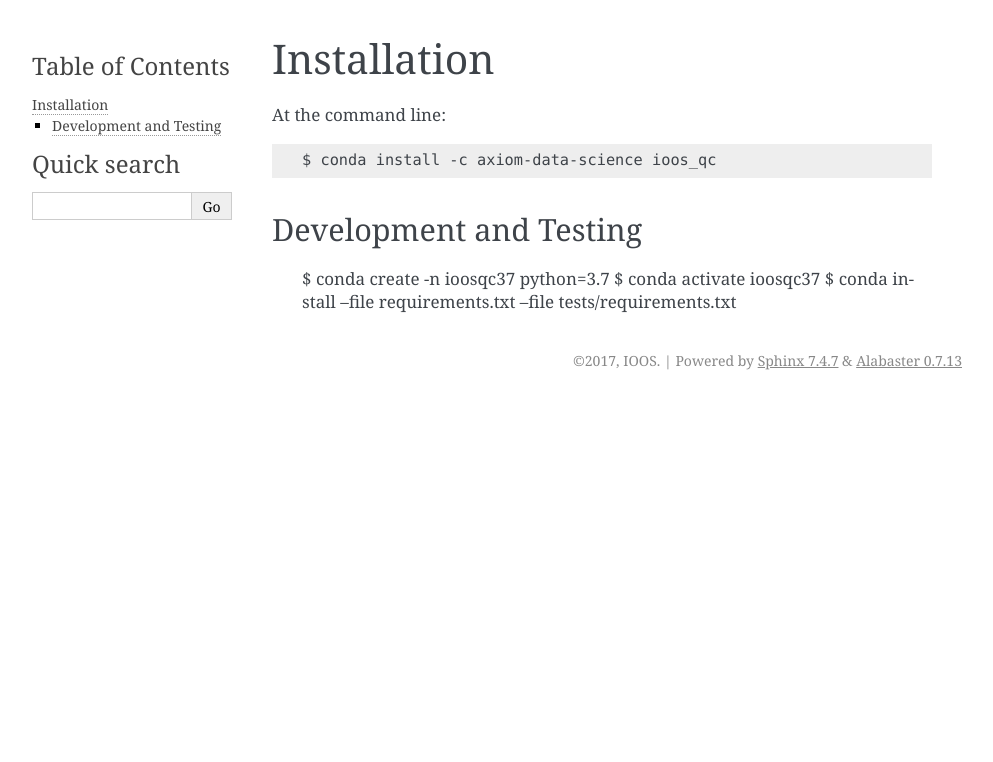
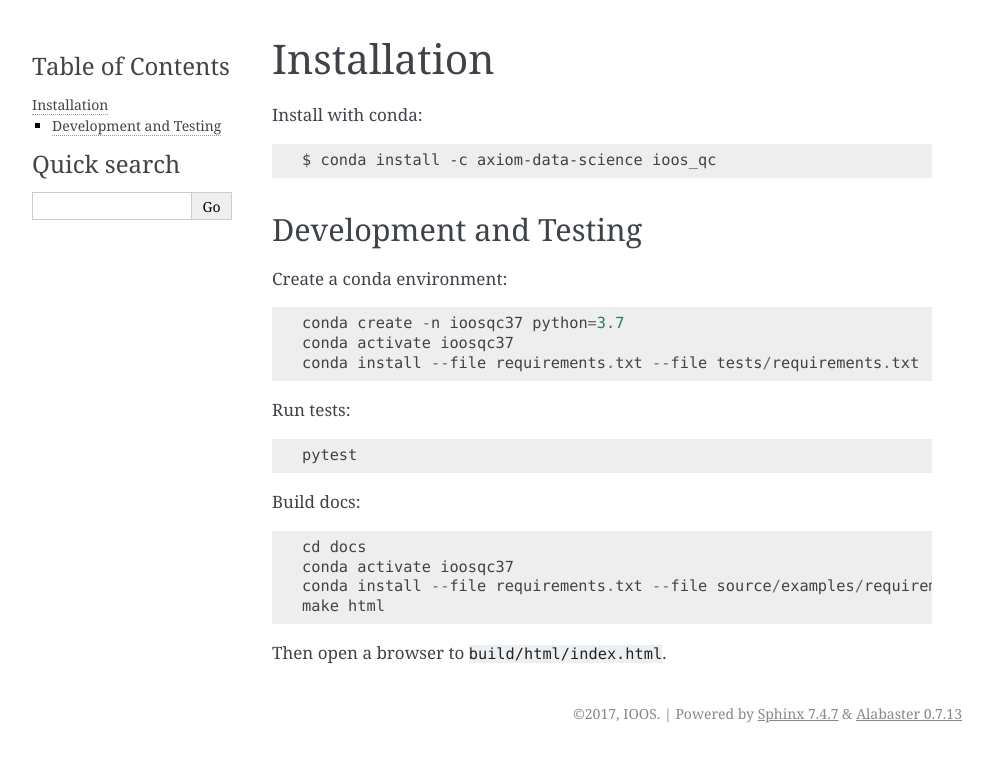
Before and after one commit to ioos/ioos_qc, a Sphinx documentation site: the page built from docs/source/installation.rst, in a window 1280 px wide. Shown: the top 762 px of the page, without its empty margins (148-1141 px from the left). Built offline with Sphinx 7.4.7, drawn with Linux system fonts in a browser that asks for light colours.

Commit message:
update development docs

```diff
--- a/docs/source/installation.rst
+++ b/docs/source/installation.rst
@@ -1,7 +1,7 @@
 Installation
 ============
 
-At the command line::
+Install with conda::
 
     $ conda install -c axiom-data-science ioos_qc
 
@@ -9,6 +9,22 @@ At the command line::
 Development and Testing
 -----------------------
 
-    $ conda create -n ioosqc37 python=3.7
-    $ conda activate ioosqc37
-    $ conda install --file requirements.txt --file tests/requirements.txt
+Create a conda environment::
+
+    conda create -n ioosqc37 python=3.7
+    conda activate ioosqc37
+    conda install --file requirements.txt --file tests/requirements.txt
+
+Run tests::
+
+    pytest
+
+
+Build docs::
+
+    cd docs
+    conda activate ioosqc37
+    conda install --file requirements.txt --file source/examples/requirements.txt
+    make html
+
+Then open a browser to ``build/html/index.html``.
```
